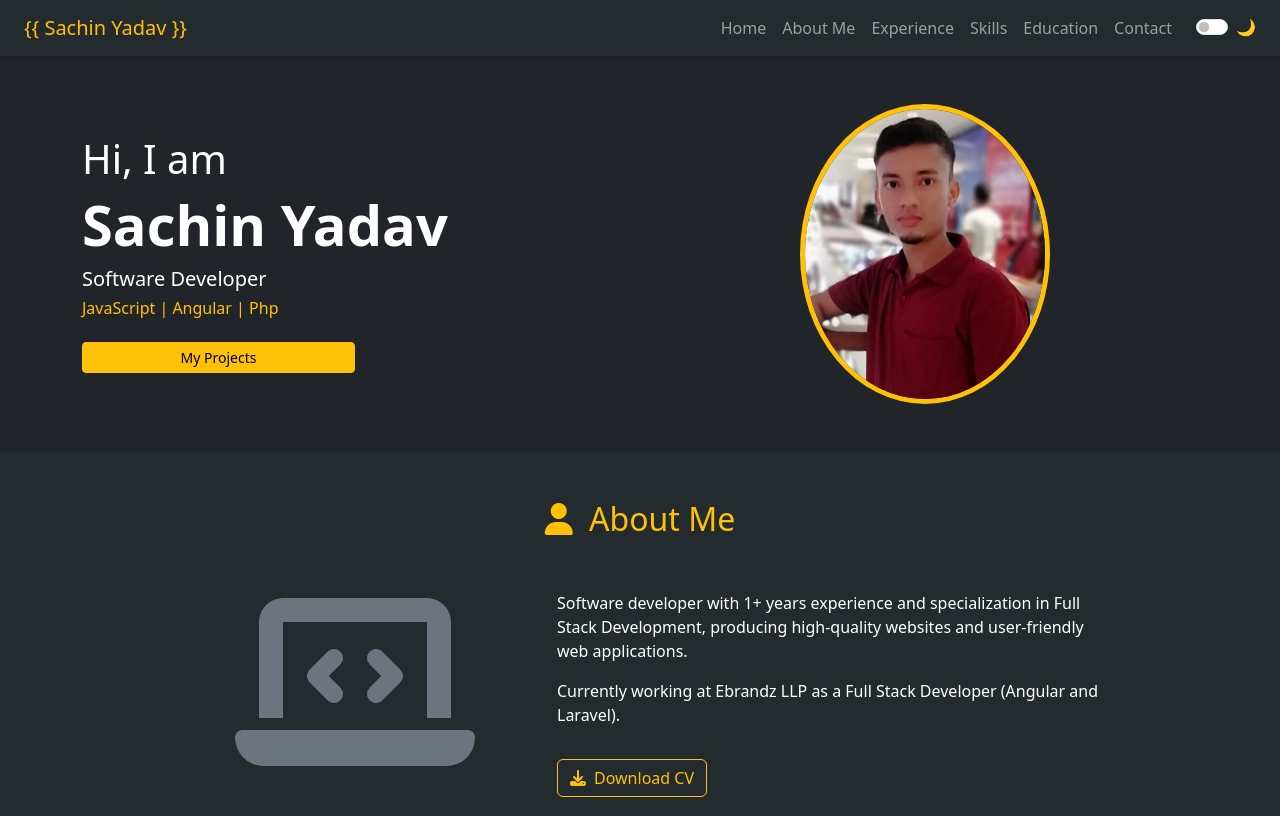
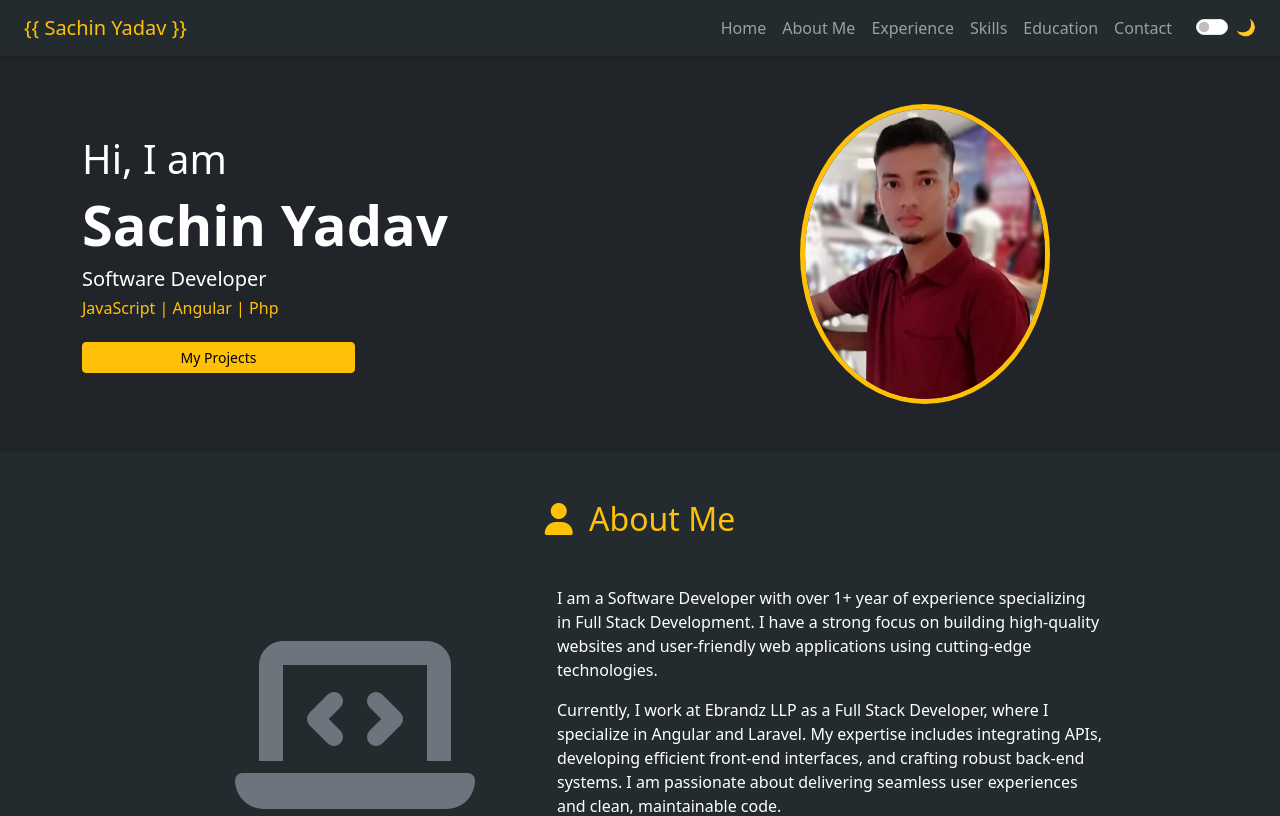
Before and after one commit to YSachin01/sachin-portfolio, an Angular app: page / in a window 1280 px wide. Shown: the top 816 px of the page. Built offline with nearby package versions, Linux system fonts and the light colour scheme.

Commit message:
update about page

```diff
--- a/src/app/portfolio/about/about.component.html
+++ b/src/app/portfolio/about/about.component.html
@@ -11,8 +11,8 @@
           </div>
           <!-- Second Part: Text Content -->
           <div class="col-md-6">
-              <p> Software developer with 1+ years experience and specialization in Full Stack Development, producing high-quality websites and user-friendly web applications. </p>
-              <p>Currently working at Ebrandz LLP as a Full Stack Developer (Angular and Laravel).</p>
+              <p> I am a Software Developer with over 1+ year of experience specializing in Full Stack Development. I have a strong focus on building high-quality websites and user-friendly web applications using cutting-edge technologies.</p>
+              <p> Currently, I work at Ebrandz LLP as a Full Stack Developer, where I specialize in Angular and Laravel. My expertise includes integrating APIs, developing efficient front-end interfaces, and crafting robust back-end systems. I am passionate about delivering seamless user experiences and clean, maintainable code.</p>
               <a class="btn mt-3" [ngClass]="{
           'btn-outline-warning': !toggleState,
           'btn-outline-primary': toggleState
```
